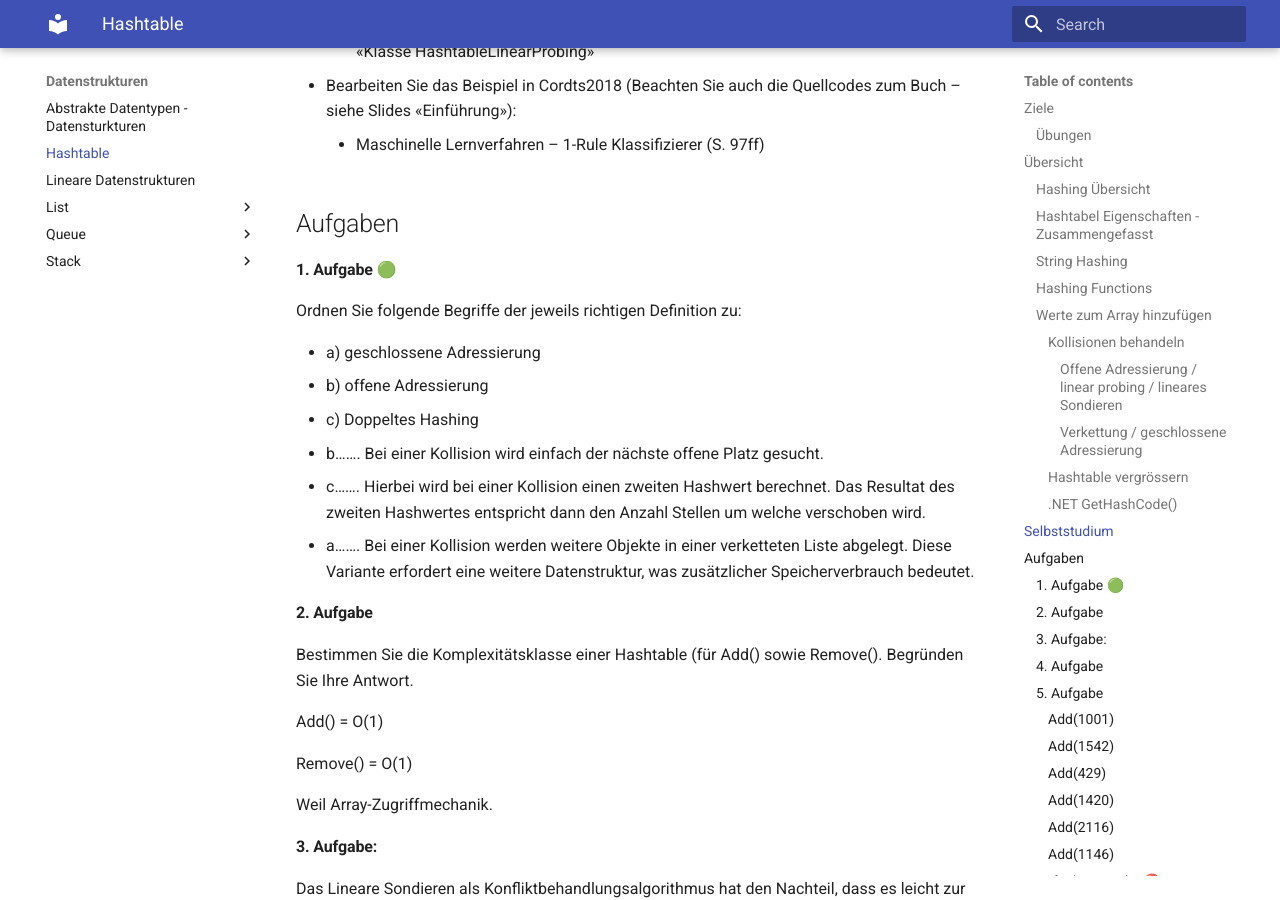
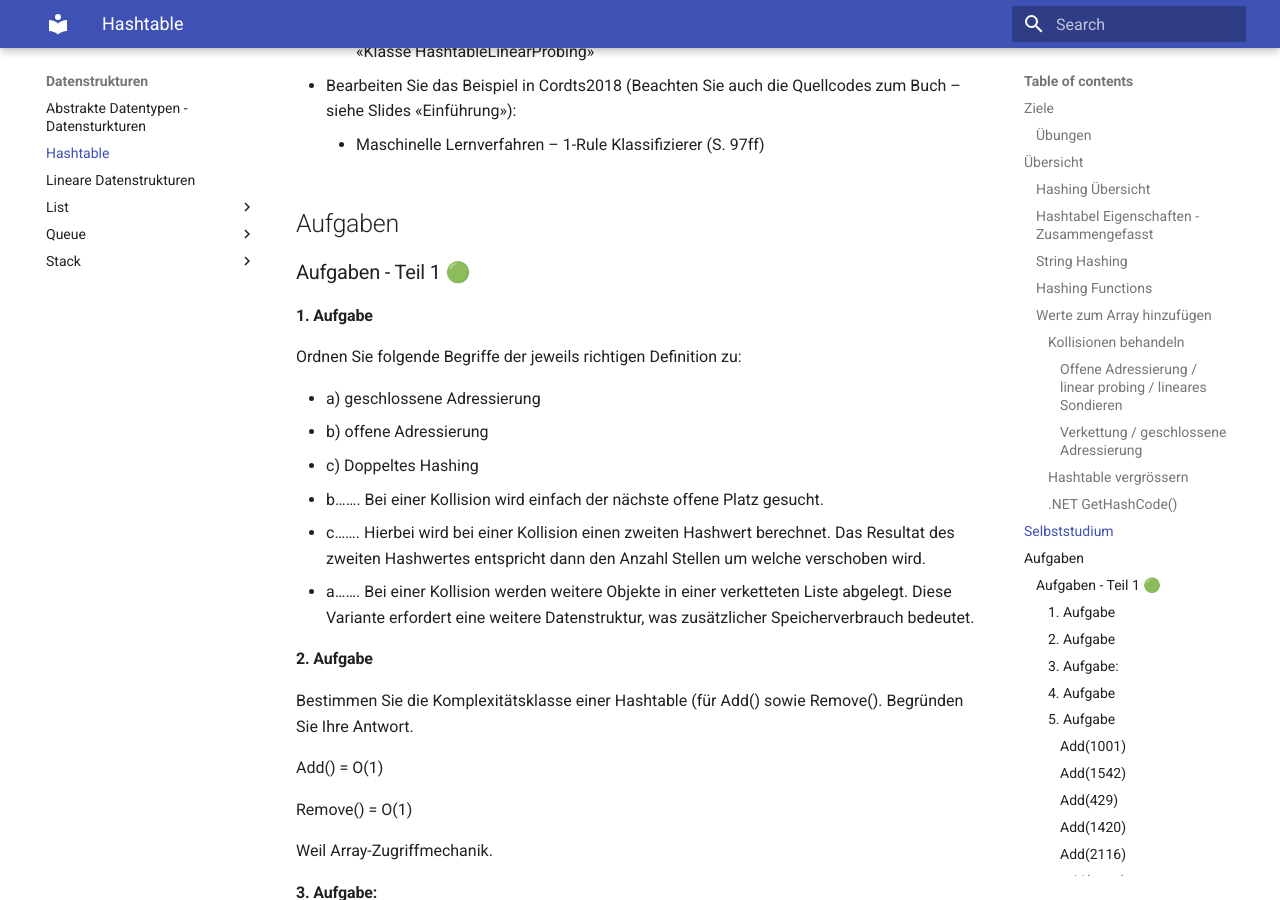
Before and after one commit to tsolenthaler/zbwAlgDs, an MkDocs documentation site: the page built from docs/datenstrukturen/hashtable.md, in a window 1280 px wide and 900 px high, scrolled down 6214 px. Built offline with MkDocs 1.6.1 and Material for MkDocs 9.7.7, drawn with Linux system fonts in a browser that asks for light colours.

Commit message:
Update hashtable documentation to improve section headings and clarity

```diff
--- a/docs/datenstrukturen/hashtable.md
+++ b/docs/datenstrukturen/hashtable.md
@@ -239,7 +239,9 @@ public class Person {
 
 ## Aufgaben
 
-#### 1. Aufgabe 🟢
+### Aufgaben - Teil 1 🟢
+
+#### 1. Aufgabe
 Ordnen Sie folgende Begriffe der jeweils richtigen Definition zu:
 
 * a) geschlossene Adressierung
```
